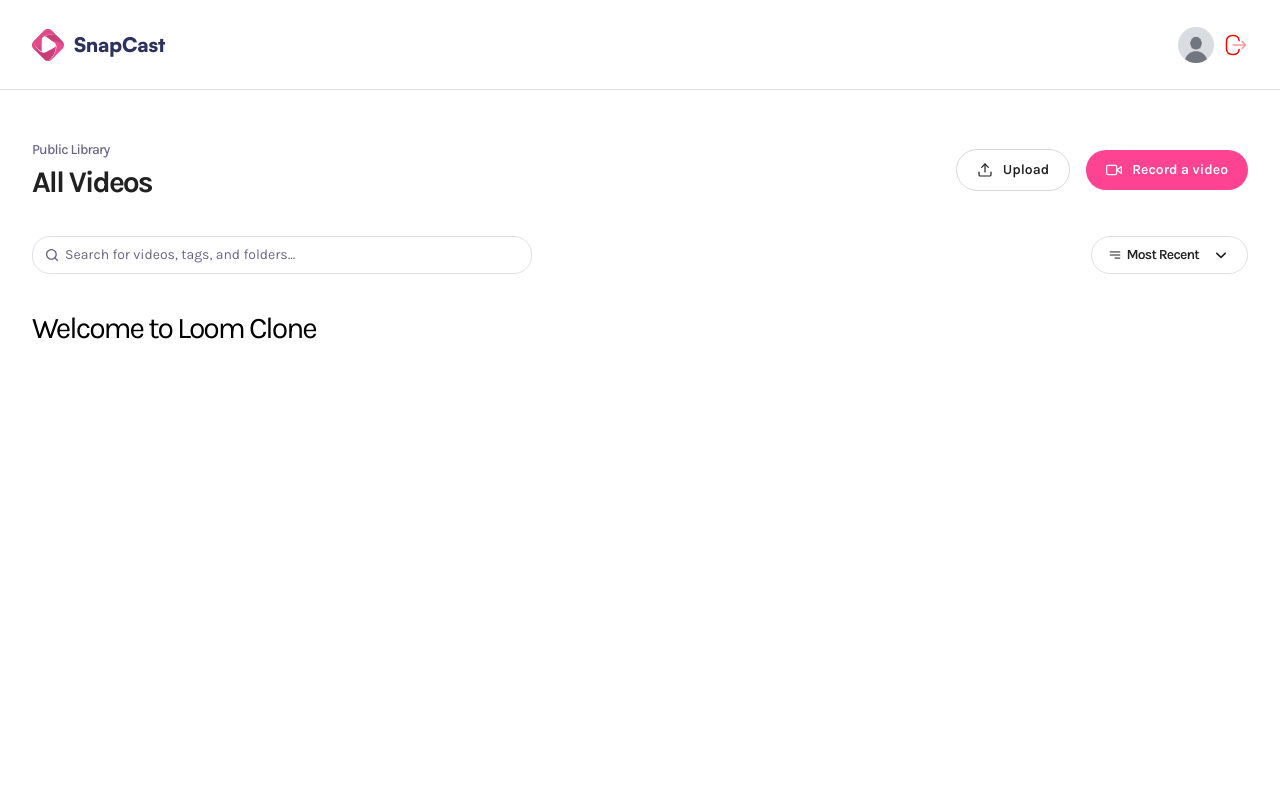
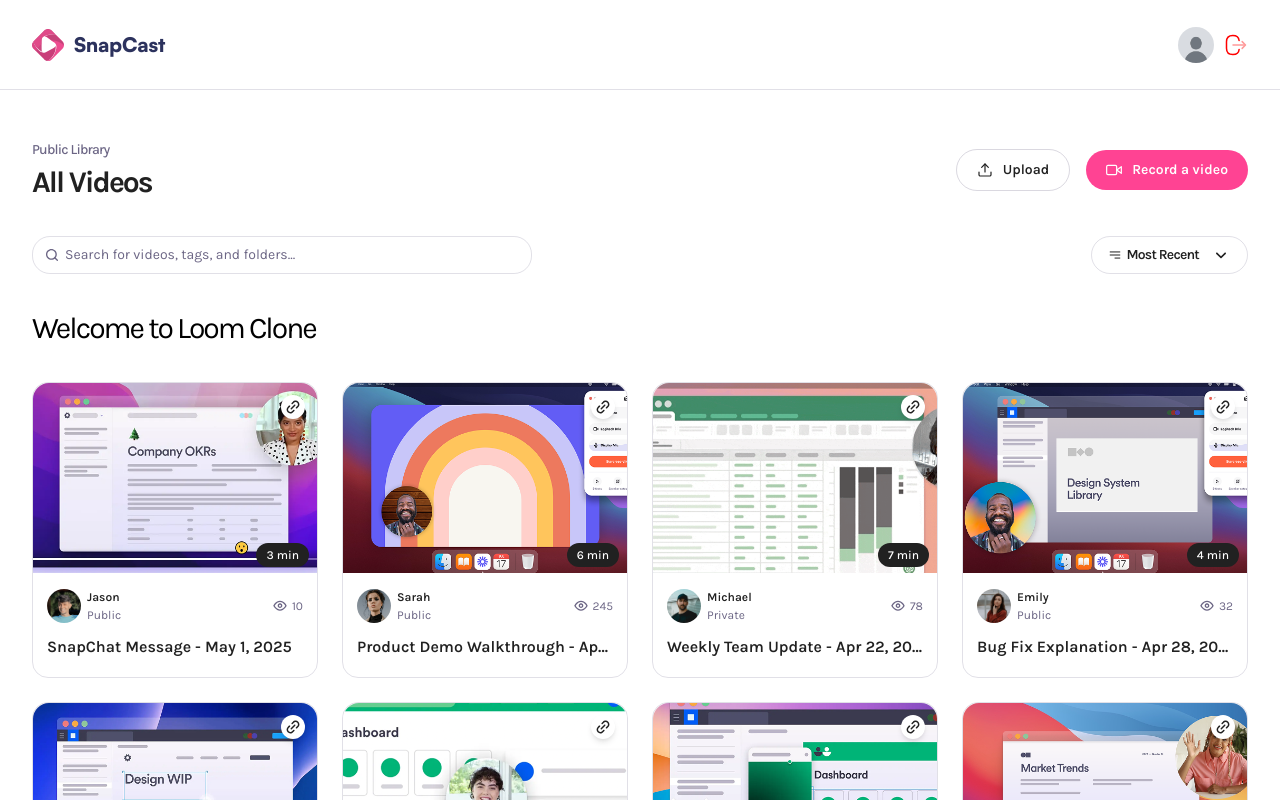
Before and after one commit to imnotdeepak/screen-recording, a Next.js app: page / in a window 1280 px wide. Shown: the top 800 px of the page. Built offline with nearby package versions, Linux system fonts and the light colour scheme.

Commit message:
Added video cards with dummy data, and routing to a new page for each video

```diff
--- a/app/(root)/page.tsx
+++ b/app/(root)/page.tsx
@@ -1,11 +1,18 @@
 import React from "react";
 import Header from "../../components/Header";
+import VideoCard from "../../components/VideoCard";
+import { dummyCards } from "../../constants";
 
 const Page = () => {
   return (
     <main className="page">
       <Header title="All Videos" subHeader="Public Library" />
       <h1 className="text-3xl font-karla">Welcome to Loom Clone</h1>
+      <section className="video-grid">
+        {dummyCards.map((card) => (
+          <VideoCard key={card.id} {...card} />
+        ))}
+      </section>
     </main>
   );
 };
--- a/app/(root)/profile/[id]/page.tsx
+++ b/app/(root)/profile/[id]/page.tsx
@@ -1,5 +1,7 @@
 import React from "react";
 import Header from "../../../../components/Header";
+import VideoCard from "../../../../components/VideoCard";
+import { dummyCards } from "../../../../constants";
 
 const page = async ({ params }: ParamsWithSearch) => {
   const { id } = await params;
@@ -10,7 +12,11 @@
         title="Random User"
         userImg="/assets/images/dummy.jpg"
       />
-      <h1 className="text-2xl font-karla">USER ID: {id}</h1>
+      <section className="video-grid">
+        {dummyCards.map((card) => (
+          <VideoCard key={card.id} {...card} />
+        ))}
+      </section>
     </div>
   );
 };
--- /dev/null
+++ b/app/(root)/video/[videoId]/page.tsx
@@ -0,0 +1,7 @@
+import React from "react";
+
+const page = () => {
+  return <main className="wrapper page">Video Details Page</main>;
+};
+
+export default page;
--- /dev/null
+++ b/components/VideoCard.tsx
@@ -0,0 +1,71 @@
+"use client";
+
+import Image from "next/image";
+import Link from "next/link";
+import React from "react";
+
+const VideoCard = ({
+  id,
+  title,
+  thumbnail,
+  userImg,
+  username,
+  createdAt,
+  views,
+  visibility,
+  duration,
+}: VideoCardProps) => {
+  return (
+    <Link href={`/video/${id}`} className="video-card">
+      <Image
+        src={thumbnail}
+        alt="thumbnail"
+        width={290}
+        height={160}
+        className="thumbnail"
+      />
+      <article>
+        <div>
+          <figure>
+            <Image
+              src={userImg || "/assets/images/dummy.jpg"}
+              alt="avatar"
+              width={34}
+              height={34}
+              className="rounded-full aspect-square"
+            />
+            <figcaption>
+              <h3>{username}</h3>
+              <p>{visibility}</p>
+            </figcaption>
+          </figure>
+          <aside>
+            <Image
+              src="/assets/icons/eye.svg"
+              alt="views"
+              width={16}
+              height={16}
+            />
+            <span>{views}</span>
+          </aside>
+        </div>
+        <h2>
+          {title} -{" "}
+          {createdAt.toLocaleDateString("en-US", {
+            year: "numeric",
+            month: "short",
+            day: "numeric",
+          })}
+        </h2>
+      </article>
+      <button onClick={() => {}} className="copy-btn">
+        <Image src="/assets/icons/link.svg" alt="copy" width={18} height={18} />
+      </button>
+      {duration && (
+        <div className="duration">{Math.ceil(duration / 60)} min</div>
+      )}
+    </Link>
+  );
+};
+
+export default VideoCard;
--- a/constants/index.ts
+++ b/constants/index.ts
@@ -17,6 +17,8 @@
   "Oldest First",
   "Least Viewed",
 ];
+
+export type Visibility = "public" | "private";
 
 export const visibilities: Visibility[] = ["public", "private"];
 
@@ -47,7 +49,17 @@
   videoBitsPerSecond: 2500000,
 };
 
-export const dummyCards = [
+export const dummyCards: Array<{
+  id: string;
+  title: string;
+  thumbnail: string;
+  createdAt: Date;
+  userImg: string;
+  username: string;
+  views: number;
+  visibility: Visibility;
+  duration: number;
+}> = [
   {
     id: "1",
     title: "SnapChat Message",
--- a/index.d.ts
+++ b/index.d.ts
@@ -78,7 +78,7 @@
   createdAt: Date;
   views: number;
   visibility: Visibility;
-  duration: number | null;
+  duration: number;
 }
 
 declare interface VideoDetailHeaderProps {
```
